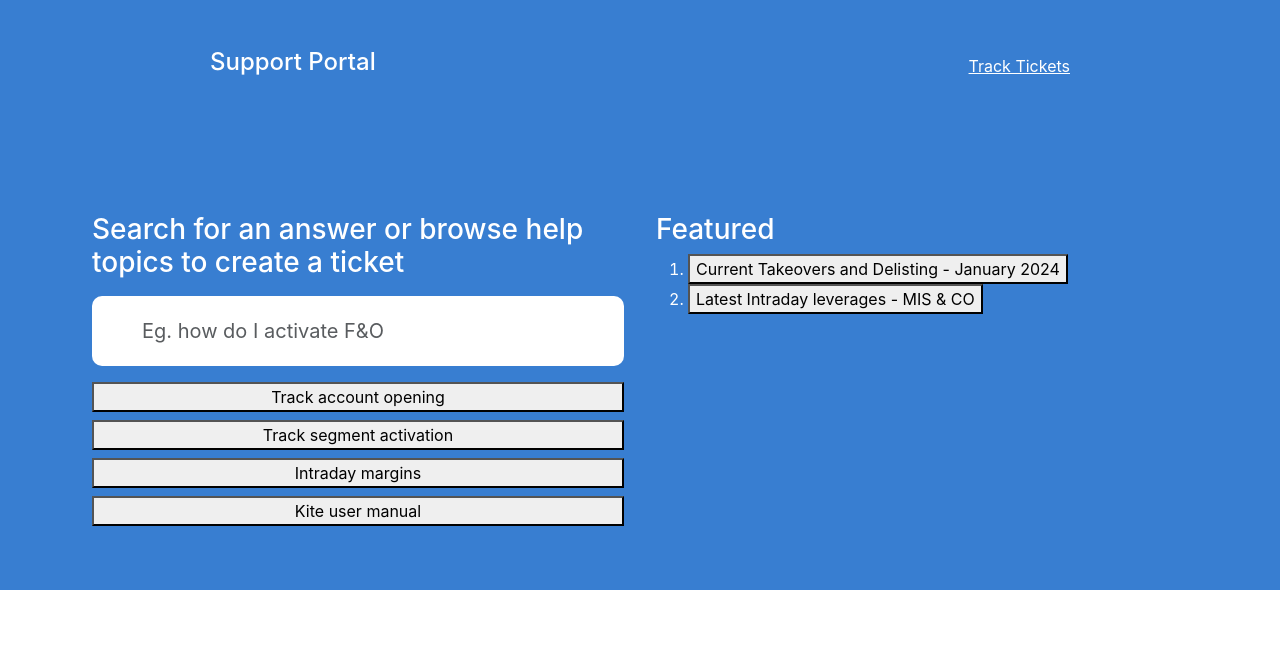
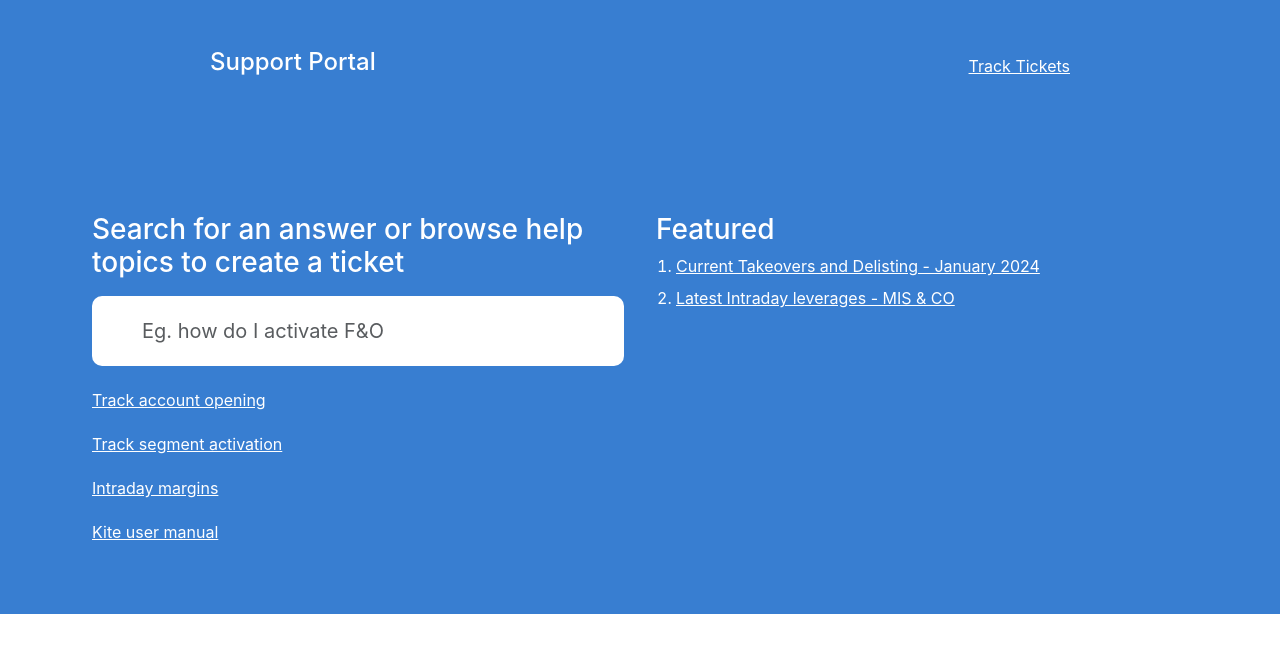
Before and after one commit to satyamraj721/satstock, a React app in the folder frontend/: page /support in a window 1280 px wide. Shown: the part 136-800 px from the top of the page. Built offline with nearby package versions, Linux system fonts and the light colour scheme.

Commit message:
Finalize support page CSS and accessibility

```diff
--- a/frontend/src/index.css
+++ b/frontend/src/index.css
@@ -1,3 +1,5 @@
+/* ---------------- GLOBAL ---------------- */
+
 body {
   margin: 0;
   font-family: -apple-system, BlinkMacSystemFont, 'Segoe UI', 'Roboto', 'Oxygen',
@@ -12,29 +14,80 @@ code {
     monospace;
 }
 
-.nav-link{
+.nav-link {
   margin-left: 40px;
 }
 
-#supportHero{
+/* ---------------- SUPPORT PAGE ---------------- */
+
+#supportHero {
   background-color: rgb(56, 126, 209);
   color: white;
 }
 
-#supportHero a{
+/* Buttons replacing anchor tags (Hero section) */
+#supportHero button {
+  background: none;
+  border: none;
+  padding: 0;
   color: white;
+  cursor: pointer;
+  text-decoration: underline;
+  font: inherit;
 }
 
-#supportWrapper{
+/* Layout wrapper */
+#supportWrapper {
   display: flex;
   justify-content: space-between;
+  align-items: center;
   margin: 0 150px;
 }
 
-#supportHero input{
+/* Search input */
+#supportHero input {
   padding: 20px 50px;
   width: 100%;
   font-size: 20px;
   border-radius: 10px;
   border: none;
+  outline: none;
 }
+
+/* ---------------- CREATE TICKET LINKS ---------------- */
+
+/* Reusable link-styled button */
+.support-link {
+  display: block;
+  background: none;
+  border: none;
+  padding: 0;
+  margin: 6px 0;
+  color: #387ed1;
+  cursor: pointer;
+  text-decoration: underline;
+  font-size: 14px;
+  text-align: left;
+}
+
+/* Hover & focus for accessibility */
+.support-link:hover,
+#supportHero button:hover {
+  opacity: 0.85;
+}
+
+.support-link:focus,
+#supportHero button:focus {
+  outline: 2px solid rgba(56, 126, 209, 0.6);
+  outline-offset: 2px;
+}
+
+/* ---------------- LIST CLEANUP ---------------- */
+
+ol {
+  padding-left: 20px;
+}
+
+li {
+  margin-bottom: 8px;
+}
```
